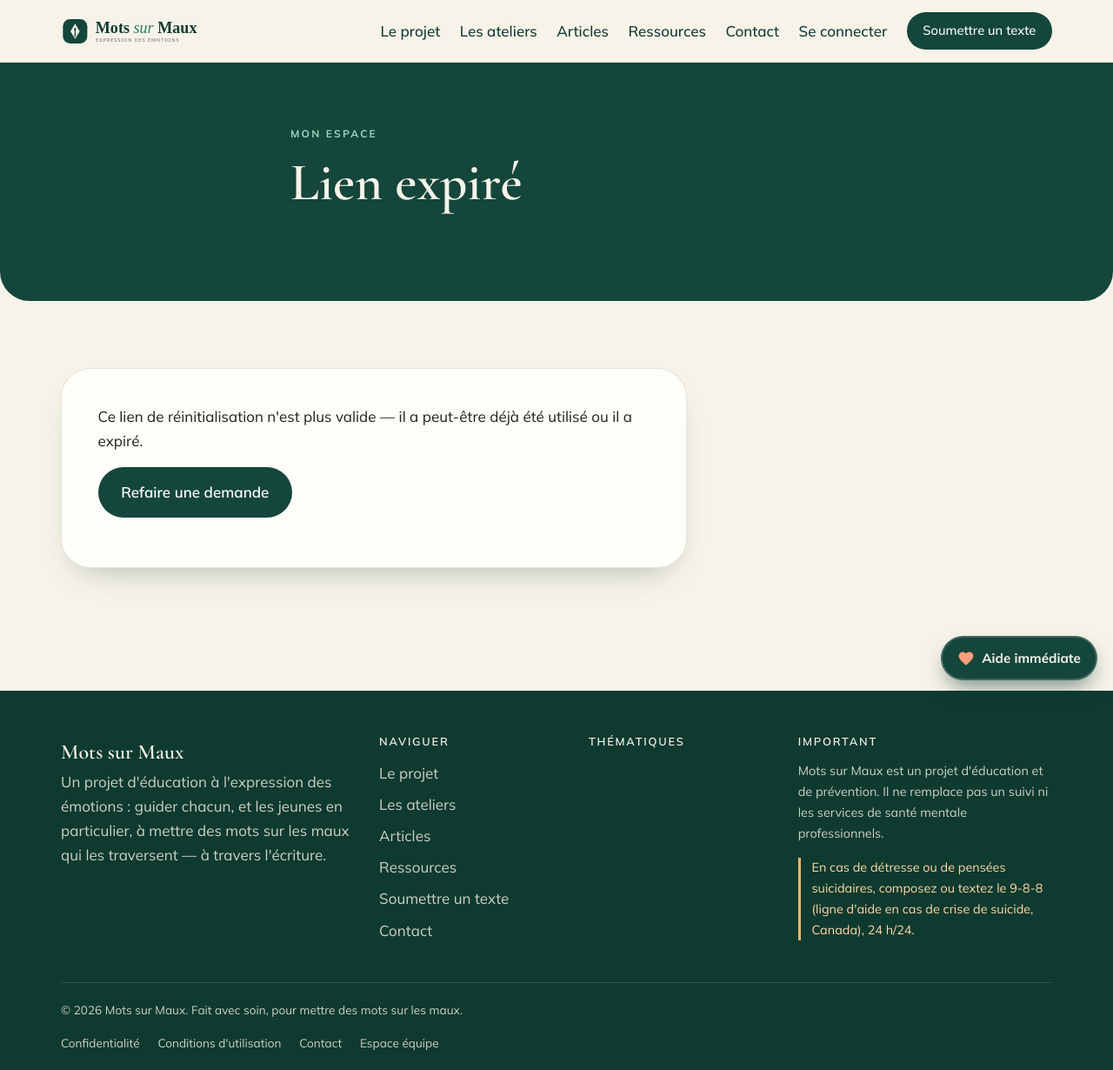
After one commit to nouhr7/mot-sur-maux, a Django app: page /compte/mot-de-passe/1/1/ in a window 1280 px wide. The commit adds this page. Shown: the whole page at 87% size. Run offline with Django 5.2, Linux system fonts and the light colour scheme; data that the repository does not hold is empty.

Commit message:
Add password reset by email and a floating "Aide immédiate" button
Password reset (fills a real gap):
- Full Django reset flow at /compte/mot-de-passe/ with on-brand pages and a
  French email. "Mot de passe oublié ?" links added to both the member and
  team login pages.
- Email config: console backend in development (the link prints to the
  terminal), SMTP via DJANGO_EMAIL_* variables in production.

Floating help button:
- A gentle "Aide immédiate" button on every public page that opens a small
  panel: call/text 9-8-8 (Canada crisis line) and a link to all resources.
  Pure-CSS disclosure, closes on outside-click or Escape.

Tests: reset email is sent with a working link; login offers the reset link;
the help button appears on public pages (33 tests total).

Co-Authored-By: Claude Opus 4.8 <noreply@anthropic.com>
Claude-Session: https://claude.ai/code/session_0145DD7CD6sTMV6Cdk4CjEHH

```diff
--- a/accounts/urls.py
+++ b/accounts/urls.py
@@ -1,5 +1,5 @@
 from django.contrib.auth import views as auth_views
-from django.urls import path
+from django.urls import path, reverse_lazy
 
 from . import views
 
@@ -17,6 +17,40 @@ urlpatterns = [
     ),
     path("deconnexion/", auth_views.LogoutView.as_view(), name="logout"),
     path("inscription/", views.signup, name="signup"),
+
+    # Réinitialisation du mot de passe (par courriel)
+    path(
+        "mot-de-passe/",
+        auth_views.PasswordResetView.as_view(
+            template_name="accounts/password_reset.html",
+            email_template_name="accounts/password_reset_email.txt",
+            subject_template_name="accounts/password_reset_subject.txt",
+            success_url=reverse_lazy("accounts:password_reset_done"),
+        ),
+        name="password_reset",
+    ),
+    path(
+        "mot-de-passe/envoye/",
+        auth_views.PasswordResetDoneView.as_view(
+            template_name="accounts/password_reset_done.html"
+        ),
+        name="password_reset_done",
+    ),
+    path(
+        "mot-de-passe/<uidb64>/<token>/",
+        auth_views.PasswordResetConfirmView.as_view(
+            template_name="accounts/password_reset_confirm.html",
+            success_url=reverse_lazy("accounts:password_reset_complete"),
+        ),
+        name="password_reset_confirm",
+    ),
+    path(
+        "mot-de-passe/termine/",
+        auth_views.PasswordResetCompleteView.as_view(
+            template_name="accounts/password_reset_complete.html"
+        ),
+        name="password_reset_complete",
+    ),
 
     # Mon espace
     path("", views.dashboard, name="dashboard"),
--- a/static/css/styles.css
+++ b/static/css/styles.css
@@ -330,6 +330,41 @@ img { max-width: 100%; display: block; }
 .legal .content-warning { margin-top: 2rem; }
 
 .site-footer__links { display: flex; gap: 1.3rem; flex-wrap: wrap; margin: .5rem 0 0; }
+
+/* --- Floating "Aide immédiate" button -------------------------------------- */
+.help-fab { position: fixed; right: 1.1rem; bottom: 1.1rem; z-index: 60; }
+.help-fab__btn {
+  list-style: none;
+  cursor: pointer;
+  display: inline-flex; align-items: center; gap: .5rem;
+  background: var(--green-800); color: var(--cream);
+  font-family: var(--font-body); font-weight: 700; font-size: .95rem;
+  padding: .7rem 1.1rem; border-radius: 999px;
+  box-shadow: 0 12px 26px -8px rgba(15, 58, 47, .65);
+  border: 2px solid rgba(255, 255, 255, .18);
+  transition: transform .15s ease, background .2s ease;
+}
+.help-fab__btn::-webkit-details-marker { display: none; }
+.help-fab__btn::marker { content: ""; }
+.help-fab__btn:hover { background: var(--green-700); transform: translateY(-2px); }
+.help-fab__icon { width: 20px; height: 20px; color: #ff9e7d; flex: 0 0 auto; }
+.help-fab__panel {
+  position: absolute; right: 0; bottom: calc(100% + .6rem);
+  width: min(86vw, 320px);
+  background: var(--cream-card); color: var(--ink);
+  border: 1px solid var(--line); border-radius: var(--radius);
+  box-shadow: var(--shadow); padding: 1.2rem 1.3rem;
+}
+.help-fab__title { font-family: var(--font-display); font-size: 1.4rem; color: var(--green-900); margin: 0 0 .3rem; }
+.help-fab__text { font-size: .95rem; color: var(--muted); margin: 0 0 .9rem; }
+.help-fab__actions { display: flex; flex-wrap: wrap; gap: .5rem; margin-bottom: .8rem; }
+.help-fab__note { font-size: .82rem; color: var(--muted); margin: 0 0 .6rem; }
+.help-fab__more { font-weight: 600; font-size: .92rem; }
+@media (max-width: 600px) {
+  .help-fab__btn span { display: none; }
+  .help-fab__btn { padding: .8rem; }
+  .help-fab__icon { width: 24px; height: 24px; }
+}
 .prose-lead {
   font-family: var(--font-display);
   font-size: 1.5rem;
--- a/templates/accounts/login.html
+++ b/templates/accounts/login.html
@@ -29,7 +29,9 @@
       </div>
       <input type="hidden" name="next" value="{{ next }}">
       <button class="btn btn--primary mt-2" type="submit">Se connecter</button>
-      <p class="helptext" style="margin-top:1rem">Pas encore de compte ?
+      <p class="helptext" style="margin-top:1rem">
+        <a href="{% url 'accounts:password_reset' %}">Mot de passe oublié ?</a></p>
+      <p class="helptext">Pas encore de compte ?
         <a href="{% url 'accounts:signup' %}">Créer un compte gratuitement</a>.</p>
       <p class="helptext">Membre de l'équipe ?
         <a href="{% url 'team:login' %}">Accéder à l'espace équipe →</a></p>
--- /dev/null
+++ b/templates/accounts/password_reset_confirm.html
@@ -0,0 +1,32 @@
+{% extends "base.html" %}
+
+{% block title %}Nouveau mot de passe — {{ SITE_NAME }}{% endblock %}
+
+{% block content %}
+<section class="article-hero">
+  <div class="container article-hero__inner">
+    <p class="eyebrow" style="color:#9fd3bd">Mon espace</p>
+    <h1>{% if validlink %}Choisir un nouveau mot de passe{% else %}Lien expiré{% endif %}</h1>
+  </div>
+</section>
+
+<section class="section">
+  <div class="container">
+    {% if validlink %}
+      <form class="form-card" method="post" novalidate>
+        {% csrf_token %}
+        {% include "partials/_field.html" with field=form.new_password1 %}
+        {% include "partials/_field.html" with field=form.new_password2 %}
+        <button class="btn btn--primary mt-2" type="submit">Enregistrer le nouveau mot de passe</button>
+      </form>
+    {% else %}
+      <div class="form-card">
+        <p>Ce lien de réinitialisation n'est plus valide — il a peut-être déjà
+          été utilisé ou il a expiré.</p>
+        <p style="margin-top:1rem">
+          <a class="btn btn--primary" href="{% url 'accounts:password_reset' %}">Refaire une demande</a></p>
+      </div>
+    {% endif %}
+  </div>
+</section>
+{% endblock %}
--- /dev/null
+++ b/templates/accounts/password_reset_subject.txt
@@ -0,0 +1 @@
+Réinitialisation de votre mot de passe — {{ site_name }}
--- a/templates/base.html
+++ b/templates/base.html
@@ -99,5 +99,39 @@
       </p>
     </div>
   </footer>
+
+  {# Bouton flottant « Aide immédiate » — présent sur tout le site public. #}
+  <details class="help-fab" id="help-fab">
+    <summary class="help-fab__btn" aria-label="Aide immédiate">
+      <svg class="help-fab__icon" viewBox="0 0 24 24" aria-hidden="true" focusable="false">
+        <path d="M12 21.35l-1.45-1.32C5.4 15.36 2 12.28 2 8.5 2 5.42 4.42 3 7.5 3c1.74 0 3.41.81 4.5 2.09C13.09 3.81 14.76 3 16.5 3 19.58 3 22 5.42 22 8.5c0 3.78-3.4 6.86-8.55 11.54L12 21.35z" fill="currentColor"/>
+      </svg>
+      <span>Aide immédiate</span>
+    </summary>
+    <div class="help-fab__panel" role="dialog" aria-label="Aide immédiate">
+      <p class="help-fab__title">Besoin d'aide maintenant&nbsp;?</p>
+      <p class="help-fab__text">Tu n'es pas seul·e. Si tu traverses un moment
+        difficile, parle à quelqu'un tout de suite&nbsp;:</p>
+      <div class="help-fab__actions">
+        <a class="btn btn--primary btn--small" href="tel:988">Appeler le 9-8-8</a>
+        <a class="btn btn--ghost btn--small" href="sms:988">Texter le 9-8-8</a>
+      </div>
+      <p class="help-fab__note">Ligne d'aide en cas de crise (Canada), 24 h/24,
+        gratuite et confidentielle.</p>
+      <a class="help-fab__more" href="{% url 'resources:list' %}">Voir toutes les ressources →</a>
+    </div>
+  </details>
+  <script>
+    (function () {
+      var fab = document.getElementById('help-fab');
+      if (!fab) return;
+      document.addEventListener('click', function (e) {
+        if (fab.open && !fab.contains(e.target)) { fab.open = false; }
+      });
+      document.addEventListener('keydown', function (e) {
+        if (e.key === 'Escape' && fab.open) { fab.open = false; }
+      });
+    })();
+  </script>
 </body>
 </html>
--- a/templates/team/login.html
+++ b/templates/team/login.html
@@ -46,6 +46,8 @@
       <button class="btn btn--primary" type="submit" style="width:100%">Se connecter</button>
     </form>
 
+    <p class="team-login__help" style="margin-top:1rem">
+      <a href="{% url 'accounts:password_reset' %}">Mot de passe oublié ?</a></p>
     <p class="team-login__help">Un souci de connexion ? Contactez la personne
       responsable du site.</p>
   </main>
```
Also changed, not shown: accounts/tests.py (+16 -0 lines), config/settings.py (+16 -0 lines), core/tests.py (+8 -0 lines), templates/accounts/password_reset.html (added, +26 -0 lines), templates/accounts/password_reset_complete.html (added, +22 -0 lines), templates/accounts/password_reset_done.html (added, +24 -0 lines), templates/accounts/password_reset_email.txt (added, +14 -0 lines).
